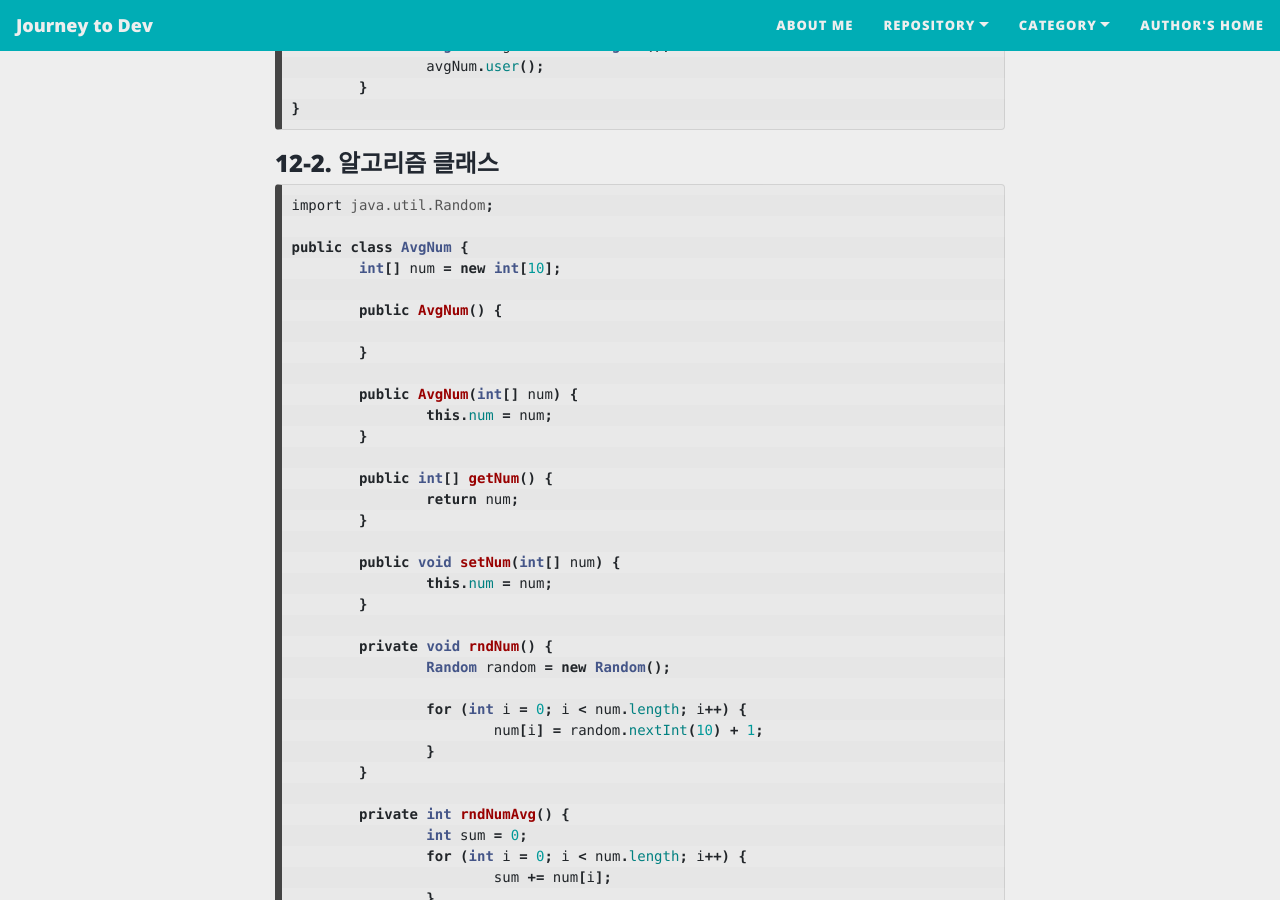
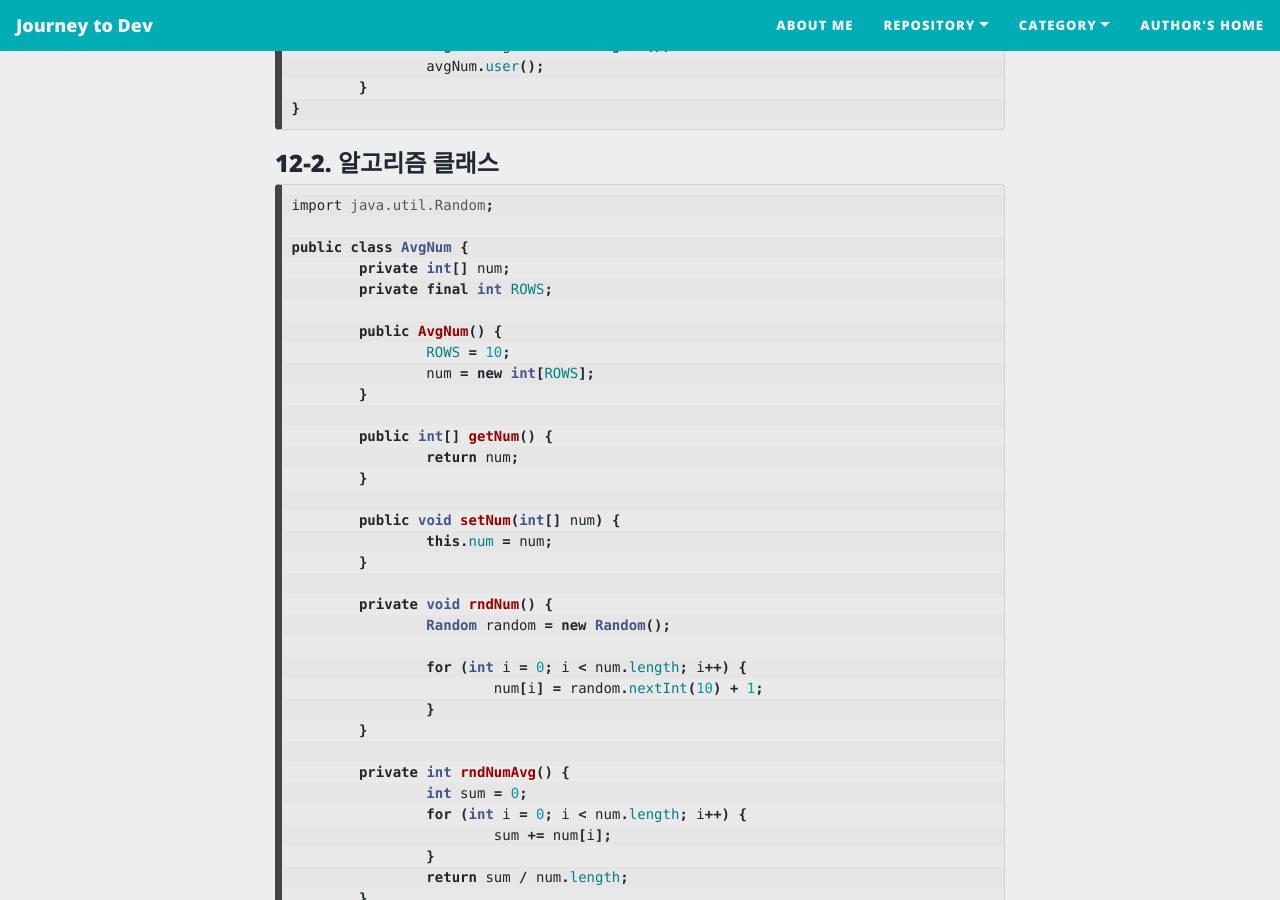
Before and after one commit to roqhdehd502/roqhdehd502.github.io, a Jekyll site: the page built from _posts/WebDev/2020-12-09-116.md, in a window 1280 px wide and 900 px high, scrolled down 13599 px. Built offline with Jekyll 4.4.1, drawn with Linux system fonts in a browser that asks for light colours; nearby versions of some CDN libraries.

Commit message:
Update 2020-12-09-116.md

```diff
--- a/_posts/WebDev/2020-12-09-116.md
+++ b/_posts/WebDev/2020-12-09-116.md
@@ -634,14 +634,12 @@
 import java.util.Random;
 
 public class AvgNum {
-	int[] num = new int[10];
+	private int[] num;
+	private final int ROWS;
 
 	public AvgNum() {
-
-	}
-
-	public AvgNum(int[] num) {
-		this.num = num;
+		ROWS = 10;
+		num = new int[ROWS];
 	}
 
 	public int[] getNum() {
```
